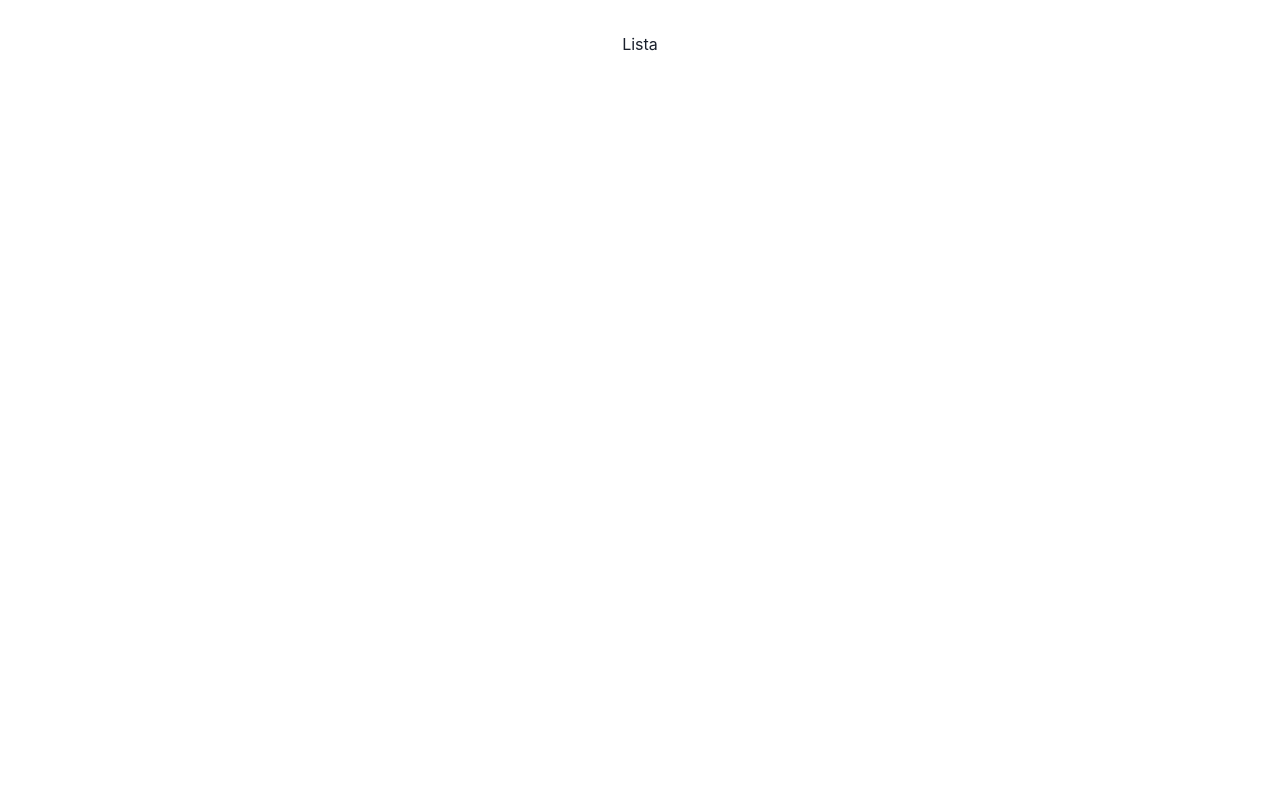
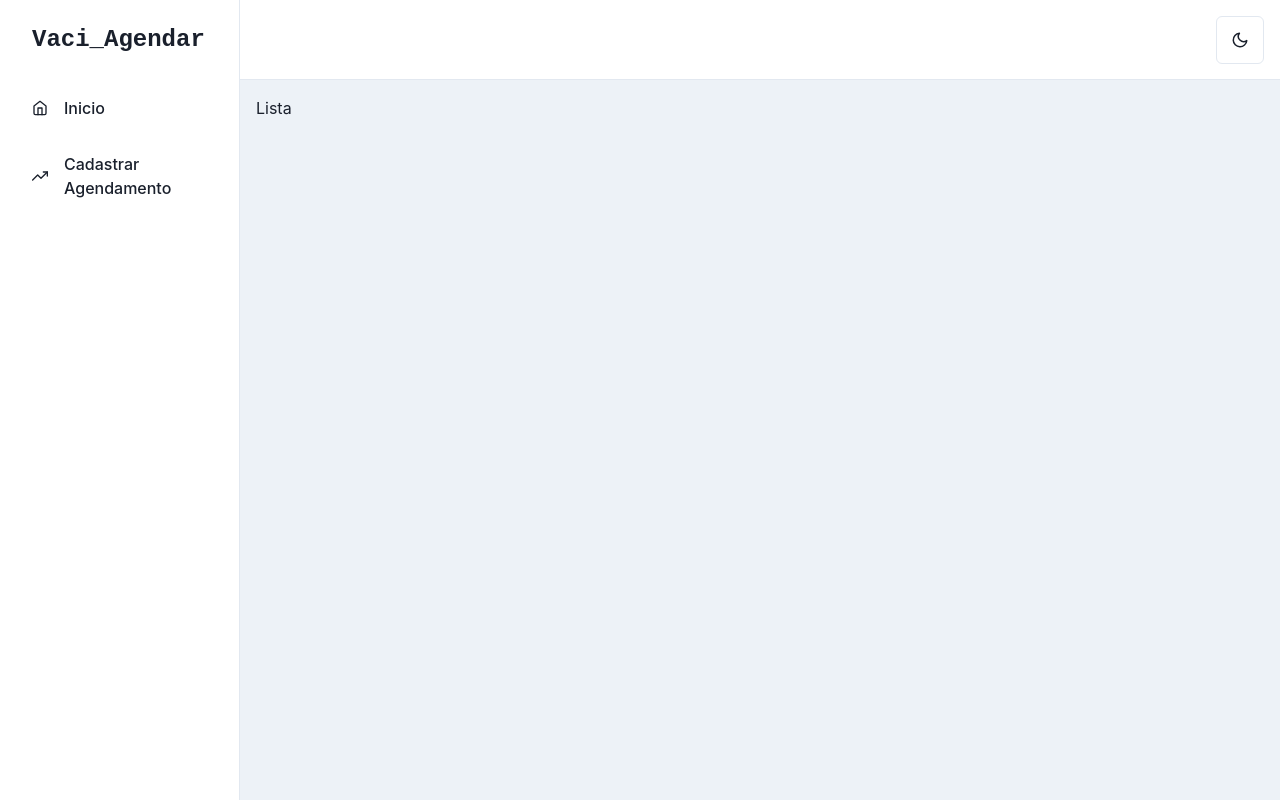
Before and after one commit to LiszUehara/vaci_agendar-front, a React (Vite) app: page /list in a window 1280 px wide. Built offline with nearby package versions, Linux system fonts and the light colour scheme.

Commit message:
:sparkles: feat: Initial sidebar structure

```diff
--- a/package.json
+++ b/package.json
@@ -17,6 +17,7 @@
     "framer-motion": "^11.2.13",
     "react": "^18.3.1",
     "react-dom": "^18.3.1",
+    "react-icons": "^5.2.1",
     "react-router-dom": "^6.14.2"
   },
   "devDependencies": {
--- a/src/App.css
+++ b/src/App.css
@@ -1,8 +1,5 @@
 #root {
-  max-width: 1280px;
-  margin: 0 auto;
-  padding: 2rem;
-  text-align: center;
+  width: 100%;
 }
 
 .card {
--- /dev/null
+++ b/src/components/Sidebar/Header.tsx
@@ -0,0 +1,42 @@
+import { Flex, FlexProps, HStack, IconButton, Text, useColorMode, useColorModeValue } from "@chakra-ui/react"
+import { FiMenu, FiMoon, FiSun } from "react-icons/fi"
+
+interface IHeader extends FlexProps {
+    onOpen: () => void
+  }
+
+export const Header = ({ onOpen, ...rest }: IHeader) => {
+    const { colorMode, toggleColorMode } = useColorMode()
+    return (
+      <Flex
+        ml={{ base: 0, md: 60 }}
+        px={{ base: 4, md: 4 }}
+        height="20"
+        alignItems="center"
+        bg={useColorModeValue('white', 'gray.900')}
+        borderBottomWidth="1px"
+        borderBottomColor={useColorModeValue('gray.200', 'gray.700')}
+        justifyContent={{ base: 'space-between', md: 'flex-end' }}
+        {...rest}>
+        <IconButton
+          display={{ base: 'flex', md: 'none' }}
+          onClick={onOpen}
+          variant="outline"
+          aria-label="open menu"
+          icon={<FiMenu />}
+        />
+
+        <Text
+          display={{ base: 'flex', md: 'none' }}
+          fontSize="2xl"
+          fontFamily="monospace"
+          fontWeight="bold">
+          Vaci_Agendar
+        </Text>
+
+        <HStack spacing={{ base: '0', md: '6' }}>
+          <IconButton size="lg" variant={"outline"} aria-label="open menu" onClick={toggleColorMode} icon={colorMode==='dark'? <FiSun/>: <FiMoon />} />
+        </HStack>
+      </Flex>
+    )
+  }
--- /dev/null
+++ b/src/components/Sidebar/NavItem.tsx
@@ -0,0 +1,42 @@
+import { Box, Flex, FlexProps, Icon } from "@chakra-ui/react"
+import { IconType } from "react-icons"
+
+interface INavItemProps extends FlexProps {
+    icon: IconType
+    children: React.ReactNode
+  }
+
+export const NavItem = ({ icon, children, ...rest }: INavItemProps) => {
+    return (
+      <Box
+        as="a"
+        href="#"
+        style={{ textDecoration: 'none' }}
+        _focus={{ boxShadow: 'none' }}>
+        <Flex
+          align="center"
+          p="4"
+          mx="4"
+          borderRadius="lg"
+          role="group"
+          cursor="pointer"
+          _hover={{
+            bg: 'cyan.400',
+            color: 'white',
+          }}
+          {...rest}>
+          {icon && (
+            <Icon
+              mr="4"
+              fontSize="16"
+              _groupHover={{
+                color: 'white',
+              }}
+              as={icon}
+            />
+          )}
+          {children}
+        </Flex>
+      </Box>
+    )
+  }
--- /dev/null
+++ b/src/components/Sidebar/index.tsx
@@ -0,0 +1,78 @@
+import {
+  Box,
+  CloseButton,
+  Flex,
+  useColorModeValue,
+  Text,
+  Drawer,
+  DrawerContent,
+  useDisclosure,
+  BoxProps,
+} from '@chakra-ui/react'
+import { ReactNode } from 'react'
+import { LinkItems } from './linkItems'
+import { NavItem } from './NavItem'
+import { Header } from './Header'
+
+
+interface ISidebar {
+    children: ReactNode
+}
+
+interface ISidebarContent extends BoxProps {
+  onClose: () => void
+}
+
+const SidebarContent = ({ onClose, ...rest }: ISidebarContent) => {
+  return (
+    <Box
+      transition="3s ease"
+      bg={useColorModeValue('white', 'gray.900')}
+      borderRight="1px"
+      borderRightColor={useColorModeValue('gray.200', 'gray.700')}
+      w={{ base: 'full', md: 60 }}
+      pos="fixed"
+      h="full"
+      {...rest}>
+      <Flex h="20" alignItems="center" mx="8" justifyContent="space-between">
+        <Text fontSize="2xl" fontFamily="monospace" fontWeight="bold">
+          Vaci_Agendar
+        </Text>
+        <CloseButton display={{ base: 'flex', md: 'none' }} onClick={onClose} />
+      </Flex>
+      {LinkItems.map((link) => (
+        <NavItem key={link.name} icon={link.icon}>
+          {link.name}
+        </NavItem>
+      ))}
+    </Box>
+  )
+}
+
+const Sidebar = ({children}: ISidebar) => {
+  const { isOpen, onOpen, onClose } = useDisclosure()
+
+  return (
+    <Box minH="100vh" bg={useColorModeValue('gray.100', 'gray.900')}>
+      <SidebarContent onClose={() => onClose} display={{ base: 'none', md: 'block' }} />
+      <Drawer
+        isOpen={isOpen}
+        placement="left"
+        onClose={onClose}
+        returnFocusOnClose={false}
+        onOverlayClick={onClose}
+        size="full">
+        <DrawerContent>
+          <SidebarContent onClose={onClose} />
+        </DrawerContent>
+      </Drawer>
+
+      <Header onOpen={onOpen} />
+      <Box ml={{ base: 0, md: 60 }} p="4">
+        {children}
+      </Box>
+    </Box>
+  )
+}
+
+export default Sidebar
--- /dev/null
+++ b/src/components/Sidebar/linkItems.ts
@@ -0,0 +1,12 @@
+import { IconType } from "react-icons"
+import { FiHome, FiTrendingUp } from "react-icons/fi"
+
+interface ILinkItemProps {
+    name: string
+    icon: IconType
+}
+
+export const LinkItems: Array<ILinkItemProps> = [
+    { name: 'Inicio', icon: FiHome },
+    { name: 'Cadastrar Agendamento', icon: FiTrendingUp },
+  ]
--- a/src/routes.tsx
+++ b/src/routes.tsx
@@ -1,6 +1,7 @@
 import { BrowserRouter, Routes, Route, Outlet } from 'react-router-dom';
 import { Suspense  } from 'react';
 import { Spinner } from '@chakra-ui/react';
+import Sidebar from './components/Sidebar';
 
 const AppRoutes = () => (
   <BrowserRouter>
@@ -8,9 +9,11 @@ const AppRoutes = () => (
       <Route
         element={
           <>
-            <Suspense fallback={<Spinner />}>
-              <Outlet />
-            </Suspense>
+            <Sidebar>
+              <Suspense fallback={<Spinner />}>
+                <Outlet />
+              </Suspense>
+            </Sidebar>
           </>
         }
       >
```
Also changed, not shown: 1 other file (tests, documents, lock files or other folders).
